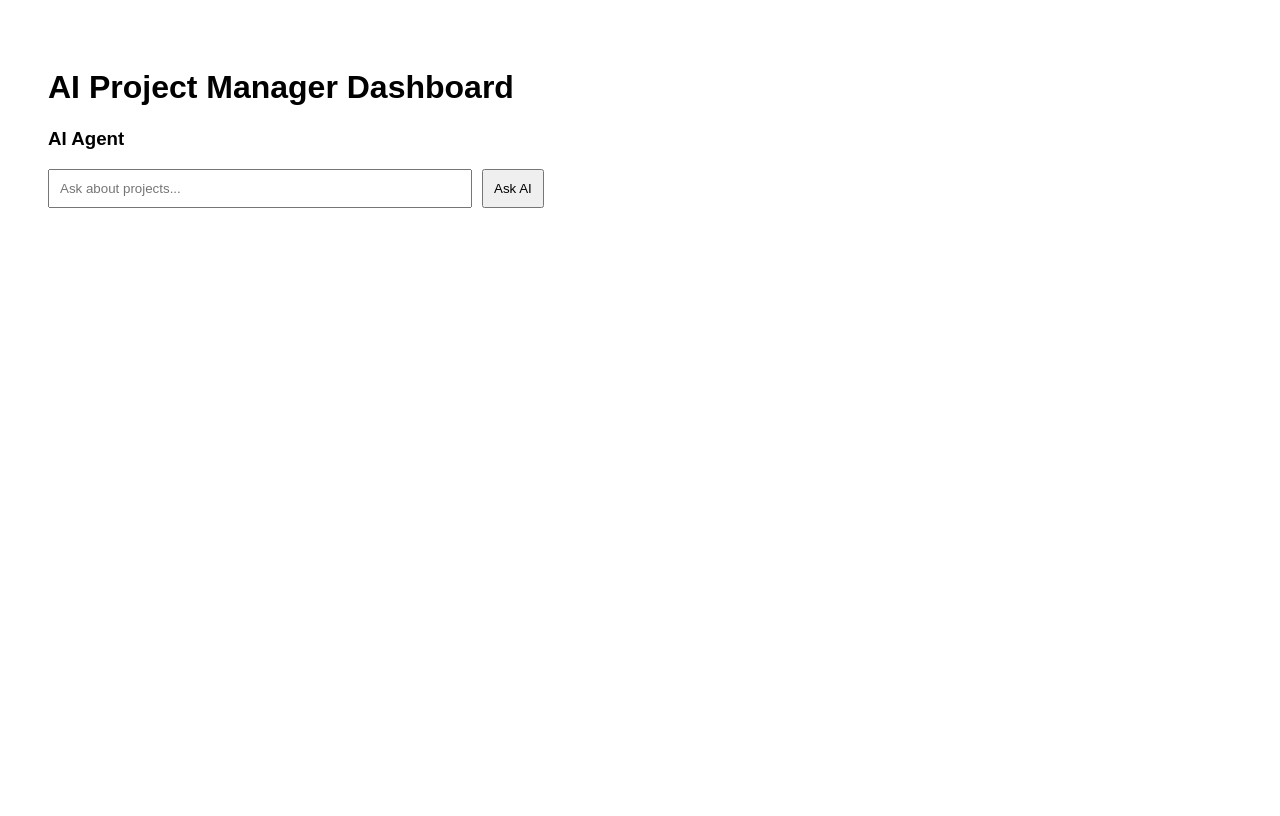
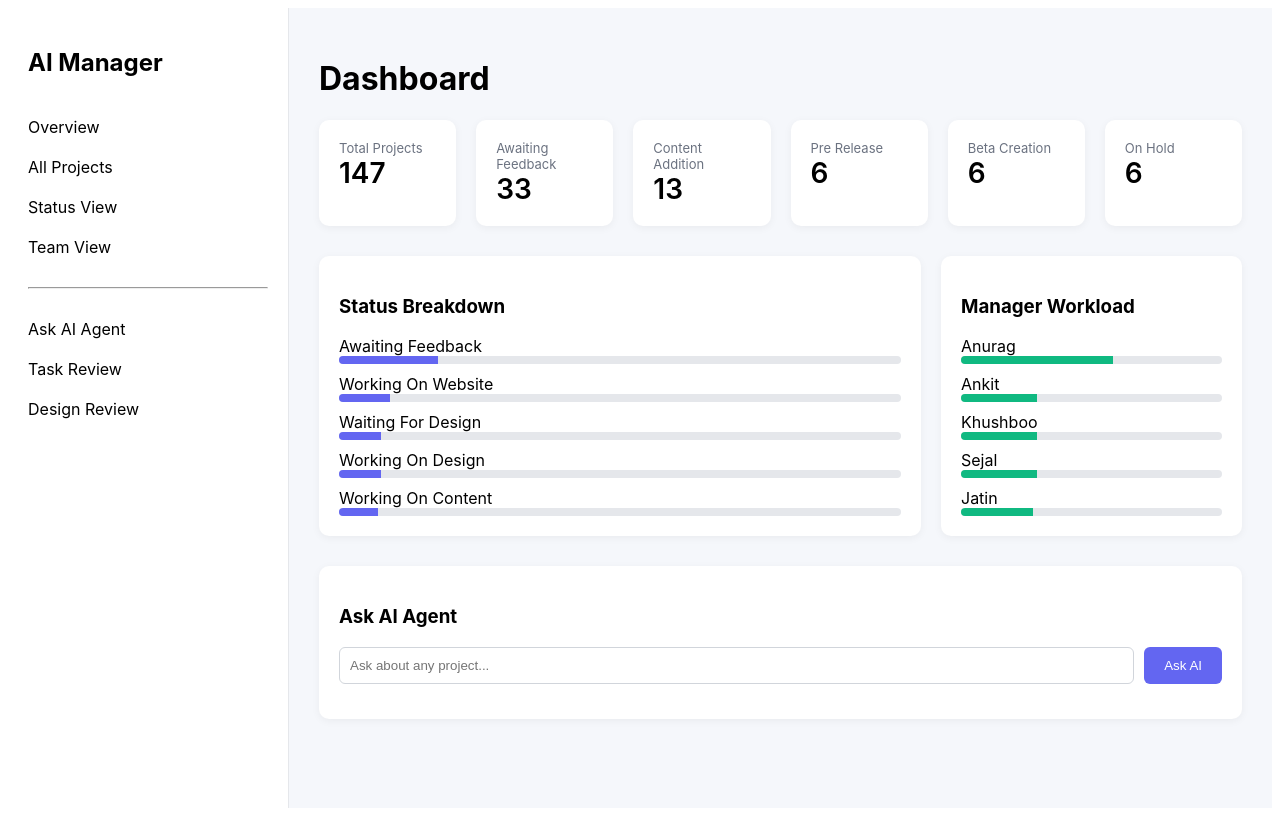
Before and after one commit to Anuragcoder23/ai-project-manager, a Next.js app: page / in a window 1280 px wide. Built offline with nearby package versions, Linux system fonts and the light colour scheme.

Commit message:
Update index.js

```diff
--- a/pages/index.js
+++ b/pages/index.js
@@ -1,48 +1,266 @@
 import { useState } from "react";
 
-export default function Home() {
+export default function Dashboard() {
 
-  const [question,setQuestion] = useState("");
-  const [answer,setAnswer] = useState("");
+const [question,setQuestion] = useState("")
+const [answer,setAnswer] = useState("")
 
 async function askAI(){
+
 const res = await fetch("/api/askai",{
 method:"POST",
 headers:{ "Content-Type":"application/json"},
 body:JSON.stringify({question})
-    });
+})
 
-    const data = await res.json();
-    setAnswer(data.answer);
+const data = await res.json()
+setAnswer(data.answer)
+
 }
 
 return (
 
-    <div style={{fontFamily:"Arial",padding:"40px"}}>
+<div style={{
+display:"flex",
+fontFamily:"Inter, sans-serif",
+background:"#f5f7fb",
+minHeight:"100vh"
+}}>
 
-      <h1>AI Project Manager Dashboard</h1>
+{/* SIDEBAR */}
 
-      <h3>AI Agent</h3>
+<div style={{
+width:"240px",
+background:"white",
+borderRight:"1px solid #e5e7eb",
+padding:"20px"
+}}>
+
+<h2 style={{marginBottom:"30px"}}>AI Manager</h2>
+
+<div style={{lineHeight:"40px"}}>
+
+<div>Overview</div>
+<div>All Projects</div>
+<div>Status View</div>
+<div>Team View</div>
+
+<hr style={{margin:"20px 0"}}/>
+
+<div>Ask AI Agent</div>
+<div>Task Review</div>
+<div>Design Review</div>
+
+</div>
+
+</div>
+
+
+{/* MAIN AREA */}
+
+<div style={{flex:1,padding:"30px"}}>
+
+<h1>Dashboard</h1>
+
+
+{/* METRIC CARDS */}
+
+<div style={{
+display:"grid",
+gridTemplateColumns:"repeat(6,1fr)",
+gap:"20px",
+marginTop:"20px"
+}}>
+
+{[
+{title:"Total Projects",value:147},
+{title:"Awaiting Feedback",value:33},
+{title:"Content Addition",value:13},
+{title:"Pre Release",value:6},
+{title:"Beta Creation",value:6},
+{title:"On Hold",value:6}
+].map((card,i)=>(
+
+<div key={i} style={{
+background:"white",
+padding:"20px",
+borderRadius:"10px",
+boxShadow:"0 2px 8px rgba(0,0,0,0.05)"
+}}>
+
+<div style={{fontSize:"13px",color:"#6b7280"}}>
+{card.title}
+</div>
+
+<div style={{fontSize:"28px",fontWeight:"600"}}>
+{card.value}
+</div>
+
+</div>
+
+))}
+
+</div>
+
+
+
+{/* STATUS + WORKLOAD */}
+
+<div style={{
+display:"grid",
+gridTemplateColumns:"2fr 1fr",
+gap:"20px",
+marginTop:"30px"
+}}>
+
+
+{/* STATUS BREAKDOWN */}
+
+<div style={{
+background:"white",
+padding:"20px",
+borderRadius:"10px",
+boxShadow:"0 2px 8px rgba(0,0,0,0.05)"
+}}>
+
+<h3>Status Breakdown</h3>
+
+{[
+["Awaiting Feedback",33],
+["Working On Website",17],
+["Waiting For Design",14],
+["Working On Design",14],
+["Working On Content",13],
+].map((item,i)=>(
+
+<div key={i} style={{marginTop:"10px"}}>
+
+<div>{item[0]}</div>
+
+<div style={{
+height:"8px",
+background:"#e5e7eb",
+borderRadius:"10px",
+overflow:"hidden"
+}}>
+
+<div style={{
+width:`${item[1]*3}px`,
+height:"8px",
+background:"#6366f1"
+}}/>
+
+</div>
+
+</div>
+
+))}
+
+</div>
+
+
+
+{/* MANAGER WORKLOAD */}
+
+<div style={{
+background:"white",
+padding:"20px",
+borderRadius:"10px",
+boxShadow:"0 2px 8px rgba(0,0,0,0.05)"
+}}>
+
+<h3>Manager Workload</h3>
+
+{[
+["Anurag",38],
+["Ankit",19],
+["Khushboo",19],
+["Sejal",19],
+["Jatin",18]
+].map((item,i)=>(
+
+<div key={i} style={{marginTop:"10px"}}>
+
+<div>{item[0]}</div>
+
+<div style={{
+height:"8px",
+background:"#e5e7eb",
+borderRadius:"10px",
+overflow:"hidden"
+}}>
+
+<div style={{
+width:`${item[1]*4}px`,
+height:"8px",
+background:"#10b981"
+}}/>
+
+</div>
+
+</div>
+
+))}
+
+</div>
+
+</div>
+
+
+
+{/* AI AGENT */}
+
+<div style={{
+marginTop:"30px",
+background:"white",
+padding:"20px",
+borderRadius:"10px",
+boxShadow:"0 2px 8px rgba(0,0,0,0.05)"
+}}>
+
+<h3>Ask AI Agent</h3>
+
+<div style={{display:"flex",gap:"10px"}}>
 
 <input
-        style={{padding:"10px",width:"400px"}}
-        placeholder="Ask about projects..."
 value={question}
 onChange={(e)=>setQuestion(e.target.value)}
+placeholder="Ask about any project..."
+style={{
+flex:1,
+padding:"10px",
+border:"1px solid #d1d5db",
+borderRadius:"6px"
+}}
 />
 
 <button
-        style={{marginLeft:"10px",padding:"10px"}}
 onClick={askAI}
+style={{
+background:"#6366f1",
+color:"white",
+border:"none",
+padding:"10px 20px",
+borderRadius:"6px",
+cursor:"pointer"
+}}
 >
 Ask AI
 </button>
 
-      <p style={{marginTop:"20px"}}>
+</div>
+
+<div style={{marginTop:"15px"}}>
 {answer}
-      </p>
+</div>
 
 </div>
 
-  );
+
+</div>
+
+</div>
+
+)
+
 }
```
Lines whose indentation alone changed are shown as unchanged.
